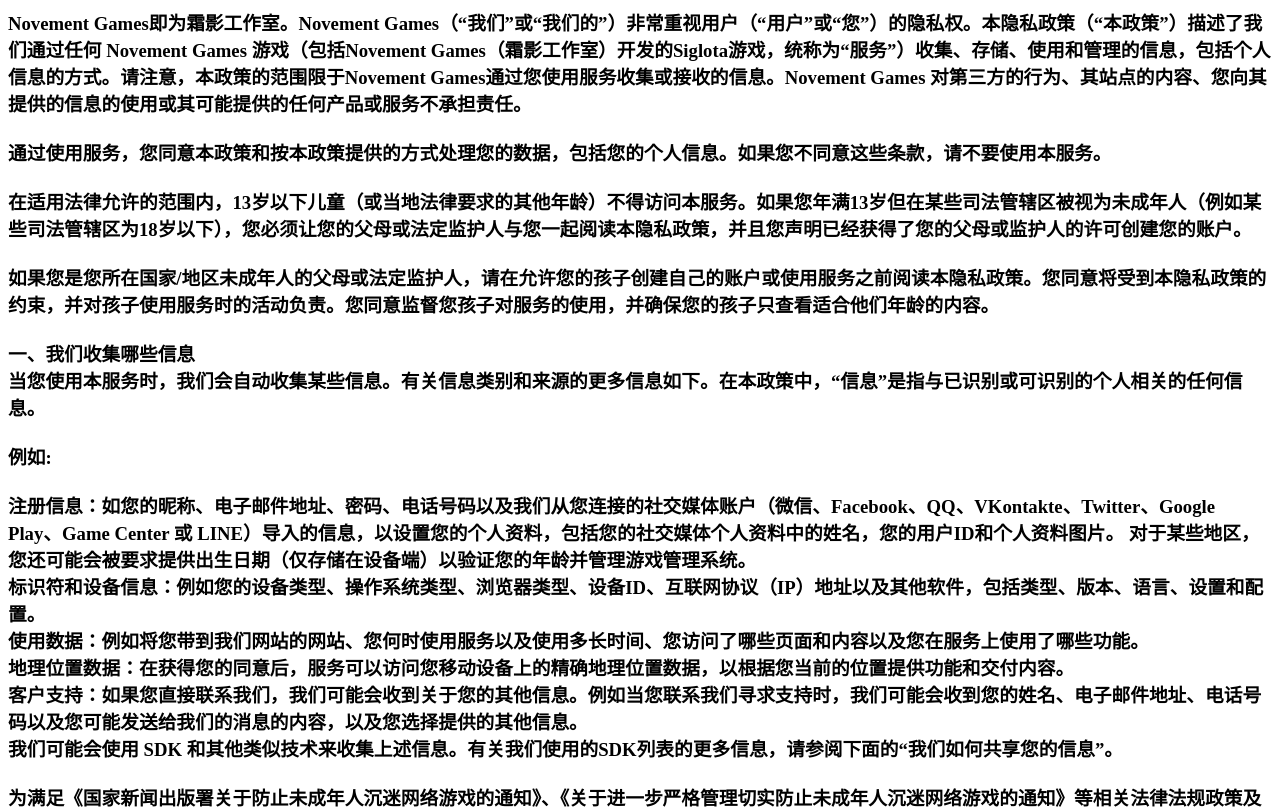
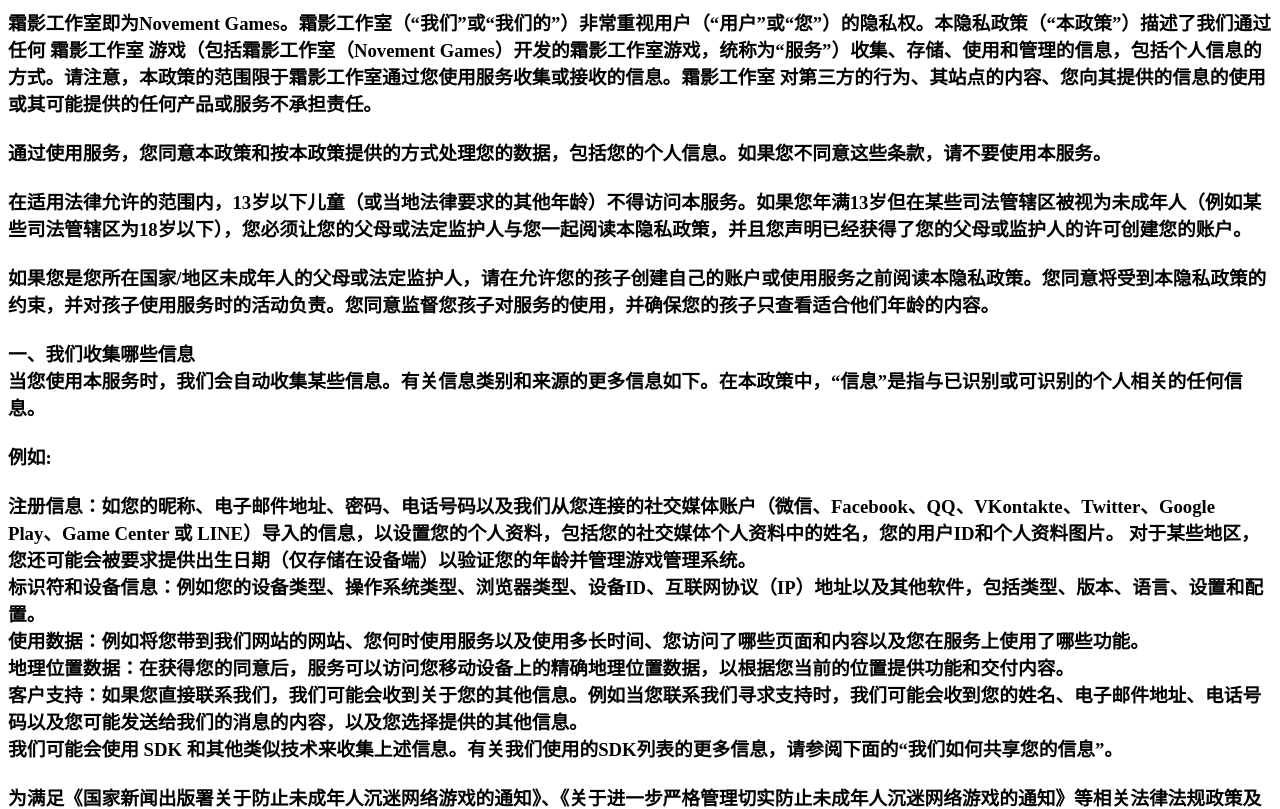
Before and after one commit to Suglarke/Suglarke.github.io, a plain HTML site: page index.html in a window 1280 px wide. Shown: the top 809 px of the page. Drawn offline with Linux system fonts and the light colour scheme.

Commit message:
Update index.html

```diff
--- a/index.html
+++ b/index.html
@@ -1,12 +1,11 @@
 
-<!-- saved from url=(0066)https://xiang-su-sgdng.gitee.io/siglota-website/PrivatePolicy.html -->
 <html><head><meta http-equiv="Content-Type" content="text/html; charset=UTF-8">
 
-		<title>NovementGames隐私政策</title>
+		<title>霜影工作室隐私政策</title>
     </head>
     <body>
         <h3>
-Novement Games即为霜影工作室。Novement Games（“我们”或“我们的”）非常重视用户（“用户”或“您”）的隐私权。本隐私政策（“本政策”）描述了我们通过任何 Novement Games 游戏（包括Novement Games（霜影工作室）开发的Siglota游戏，统称为“服务”）收集、存储、使用和管理的信息，包括个人信息的方式。请注意，本政策的范围限于Novement Games通过您使用服务收集或接收的信息。Novement Games 对第三方的行为、其站点的内容、您向其提供的信息的使用或其可能提供的任何产品或服务不承担责任。<br>
+霜影工作室即为Novement Games。霜影工作室（“我们”或“我们的”）非常重视用户（“用户”或“您”）的隐私权。本隐私政策（“本政策”）描述了我们通过任何 霜影工作室 游戏（包括霜影工作室（Novement Games）开发的霜影工作室游戏，统称为“服务”）收集、存储、使用和管理的信息，包括个人信息的方式。请注意，本政策的范围限于霜影工作室通过您使用服务收集或接收的信息。霜影工作室 对第三方的行为、其站点的内容、您向其提供的信息的使用或其可能提供的任何产品或服务不承担责任。<br>
 <br>
 通过使用服务，您同意本政策和按本政策提供的方式处理您的数据，包括您的个人信息。如果您不同意这些条款，请不要使用本服务。<br>
 <br>
@@ -26,7 +25,7 @@
 客户支持：如果您直接联系我们，我们可能会收到关于您的其他信息。例如当您联系我们寻求支持时，我们可能会收到您的姓名、电子邮件地址、电话号码以及您可能发送给我们的消息的内容，以及您选择提供的其他信息。<br>
 我们可能会使用 SDK 和其他类似技术来收集上述信息。有关我们使用的SDK列表的更多信息，请参阅下面的“我们如何共享您的信息”。<br>
 <br>
-为满足《国家新闻出版署关于防止未成年人沉迷网络游戏的通知》、《关于进一步严格管理切实防止未成年人沉迷网络游戏的通知》等相关法律法规政策及相关主管部门的实名制要求，您在注册账户或使用 Novement Games 服务时需要向我们提供姓名、电话号码及身份证明，该类信息属于敏感信息，拒绝提供实名认证信息能会导致您无法登录或在游戏过程中受到相应限制；为加强未成年保护措施，在特定情况下还需要提供您的面容特征信息以进行实人验证，拒绝提供实人认证信息可能会导致您在游戏过程中受到相应的防沉迷限制。<br>
+为满足《国家新闻出版署关于防止未成年人沉迷网络游戏的通知》、《关于进一步严格管理切实防止未成年人沉迷网络游戏的通知》等相关法律法规政策及相关主管部门的实名制要求，您在注册账户或使用 霜影工作室 服务时需要向我们提供姓名、电话号码及身份证明，该类信息属于敏感信息，拒绝提供实名认证信息能会导致您无法登录或在游戏过程中受到相应限制；为加强未成年保护措施，在特定情况下还需要提供您的面容特征信息以进行实人验证，拒绝提供实人认证信息可能会导致您在游戏过程中受到相应的防沉迷限制。<br>
 
 根据相关法律法规及国家标准，在以下情形中，我们可能会依法收集并使用您的个人信息而无需征得您同意：<br>
 <br>
@@ -44,7 +43,7 @@
 <br>
 业务运营：提供您我们的产品、服务，并维护、优化和改进我们的产品、服务、运营和服务的安全性，包括执行诸如计费、会计、沟通和履行您对产品和服务的交易等运营任务。<br>
 产品和服务交付：根据您的喜好和兴趣为您量身定制内容和体验；<br>
-营销：提供并个性化您的通知、通信、新闻稿、广告、活动通知和Novement Games及我们的第三方合作伙伴的产品和服务的活动；<br>
+营销：提供并个性化您的通知、通信、新闻稿、广告、活动通知和霜影工作室及我们的第三方合作伙伴的产品和服务的活动；<br>
 产品改进、开发和研究：通过您在我们服务上的活动、对调查的回应或第三方网站和应用程序上的活动来了解您，包括用于故障排除和改进我们的服务；进行市场研究并对我们服务的用户及其购买模式进行统计、人口统计和营销分析；<br>
 服务安全：检测、调查和防止未经授权、可能违反我们的条款和政策或可能非法的活动，例如欺诈活动或安全违规行为；<br>
 客户支持：回答您提交给我们的问题。<br>
@@ -60,16 +59,16 @@
 我们或我们授权的承包商可能会使用 cookie 和类似技术提供和个性化服务，防止欺诈并满足上述其他目的。请注意，您可以在浏览器设置中禁用 cookie ，但如果您这样做，我们的一些服务功能可能无法正常工作。<br>
 <br>
 四、我们如何共享您的信息<br>
-除了 Novement Games 之外，在以下情况下，其他方也可以访问您的个人数据。您承认，在提供个人数据时，您已经预见到此类披露的发生。<br>
+除了 霜影工作室 之外，在以下情况下，其他方也可以访问您的个人数据。您承认，在提供个人数据时，您已经预见到此类披露的发生。<br>
 <br>
 业务伙伴。我们与第三方合作伙伴和服务提供商共享信息，包括支付处理和网关公司、平台服务、游戏开发商、游戏发行商、游戏主机提供商、客户支持服务、云存储和托管提供商、社交媒体公司（当您使用服务或将服务连接至您的社交媒体帐户时，他们可能会收集信息）以及分析和广告公司，以帮助我们提供和改进服务并运营我们的业务。 有关这些业务合作伙伴的更多信息，请联系我们。<br>
 其他用户。您的个人资料，包括您可能提供的用户名和图片，以及有关您在服务上的活动的信息，其他服务用户或第三方网站和服务可能会看到。 例如，您的游戏结果、分数和个人资料信息可能会被服务的其他用户看到，如果您选择链接到 Facebook 等社交媒体网站，这些网站的用户也可以看到。<br>
-法律目的。当我们认为有必要这样做时，我们可能会向第三方提供您的信息，以遵守法律或与监管机构或执法机关合作。 如果我们认为存在紧急情况会对您、他人或公众的健康或安全构成威胁，我们可能会披露您的信息以保护 Novement Games 的权利或财产，包括执行我们的服务条款和最终用户许可协议，以及他人的权利。<br>
-公司交易。如果 Novement Games 参与公司交易，例如合并、被另一公司收购，我们可以根据适用法律将您的信息转移给该交易中的继任组织。<br>
+法律目的。当我们认为有必要这样做时，我们可能会向第三方提供您的信息，以遵守法律或与监管机构或执法机关合作。 如果我们认为存在紧急情况会对您、他人或公众的健康或安全构成威胁，我们可能会披露您的信息以保护 霜影工作室 的权利或财产，包括执行我们的服务条款和最终用户许可协议，以及他人的权利。<br>
+公司交易。如果 霜影工作室 参与公司交易，例如合并、被另一公司收购，我们可以根据适用法律将您的信息转移给该交易中的继任组织。<br>
 经您同意。在向您收集信息时向您披露的任何其他目的或根据您的同意，我们可能会共享信息。<br>
 如果您通过第三方设备或平台访问我们的服务，这些第三方可能能够收集和处理有关您的信息，包括有关您在服务上的活动的信息，并且他们可以根据自己的隐私政策通知您在第三方服务上的联系人。<br>
 <br>
-以下为 Novement Games 第三方用户信息共享清单：<br>
+以下为 霜影工作室 第三方用户信息共享清单：<br>
 <br>
 Unity 3D<br>
 <br>
@@ -125,7 +124,7 @@
 我们保证只会在为实现服务目的所必需的时间内或法律法规规定的条件及期限下存储您的个人信息。在超出上述存储期限后，我们会对您的个人信息进行删除或匿名化处理。但您行使删除权、注销账号的或法律法规另有规定的除外（例如：《电子商务法》规定：商品和服务信息、交易信息保存时间自交易完成之日起不少于三年）。<br>
 <br>
 八、如何联系我们<br>
-如果您对我们、本隐私政策或我们如何处理您的个人数据有任何请求、疑虑、疑问，或者您想要提出任何投诉或想要行使您的数据主体权利，请尽快通过电子邮件联系我们：Siglota@Novement-Games.cn。<br>
+如果您对我们、本隐私政策或我们如何处理您的个人数据有任何请求、疑虑、疑问，或者您想要提出任何投诉或想要行使您的数据主体权利，请尽快通过电子邮件联系我们：Siglota@Novement-Games.com。<br>
 <br>
 当我们更新本政策时，我们会通知您。我们建议您定期查看本政策以了解我们的隐私实践。
         </h3>
```
